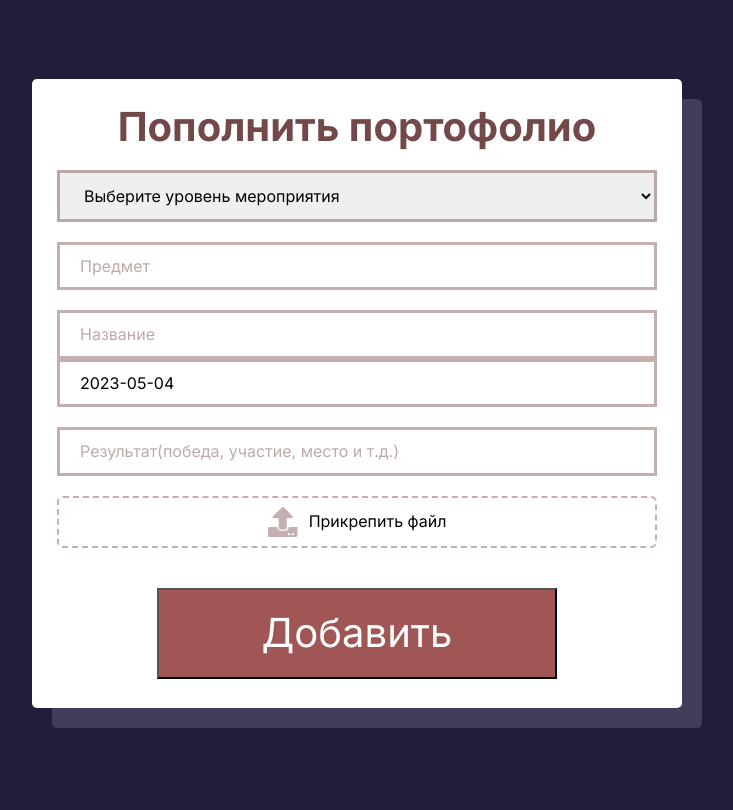
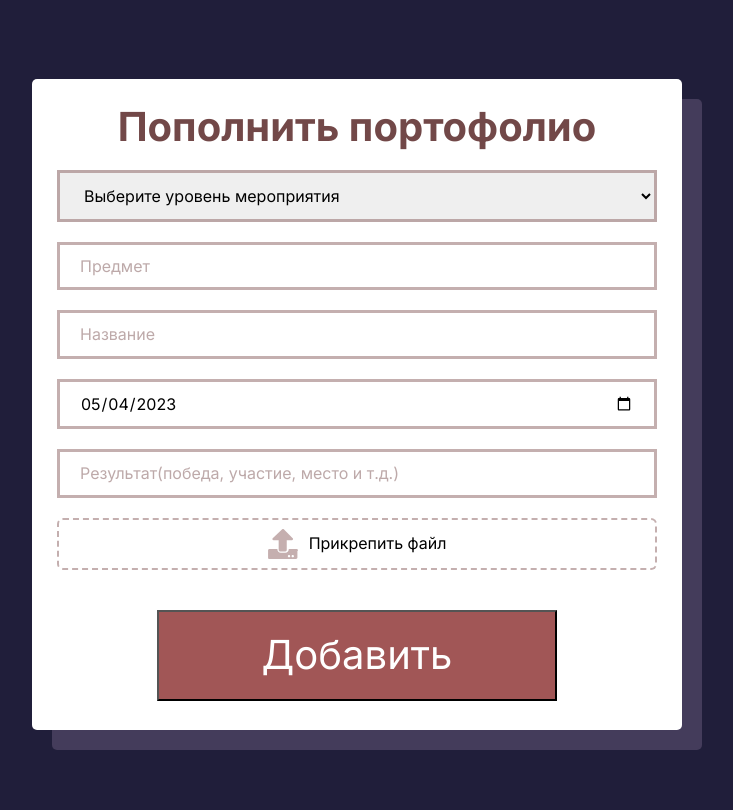
Before and after one commit to Winushkin/PortKeeper, a Flask app: page /add-portfolio in a window 1280 px wide. Shown: the part 97-907 px from the top of the page, without its empty margins (283-1016 px from the left). Before the commit the page ends 825 px from the top, so only its background shows below. Run offline with Flask 3, Linux system fonts and the light colour scheme.

Commit message:
update date peacker

```diff
--- a/templates/port-add-item.html
+++ b/templates/port-add-item.html
@@ -21,7 +21,8 @@
                 <input class="login" type="text" placeholder="Название" name="name">
             </div>
             <div>
-                <input type="login" id="start" name="trip-start" value="2023-05-04" min="2000-01-01" max="2023-12-31">
+                <input class="login" type="date" id="start" name="trip-start" value="2023-05-04"
+                       min="2000-01-01" max="2023-12-31">
             </div>
             <input class="login" type="text" placeholder="Результат(победа, участие, место и т.д.)" name="result">
             </div>
```
